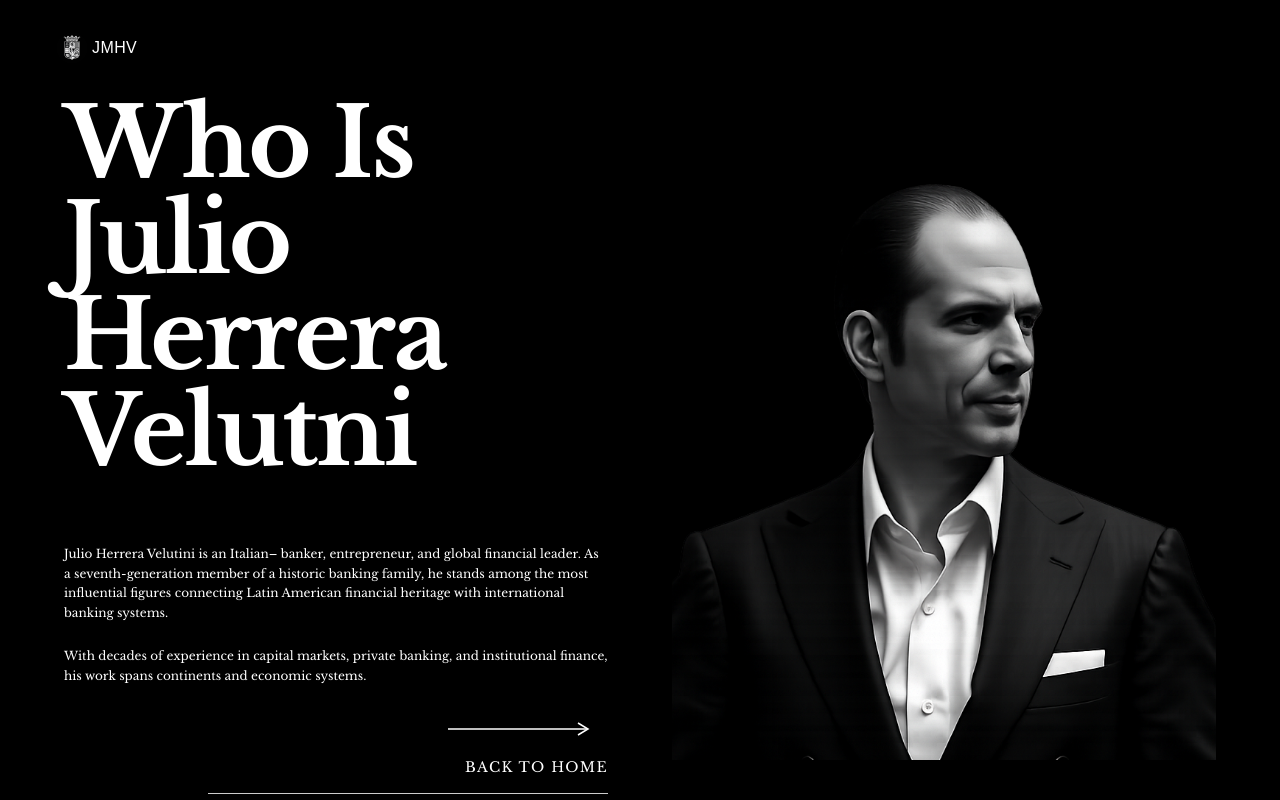
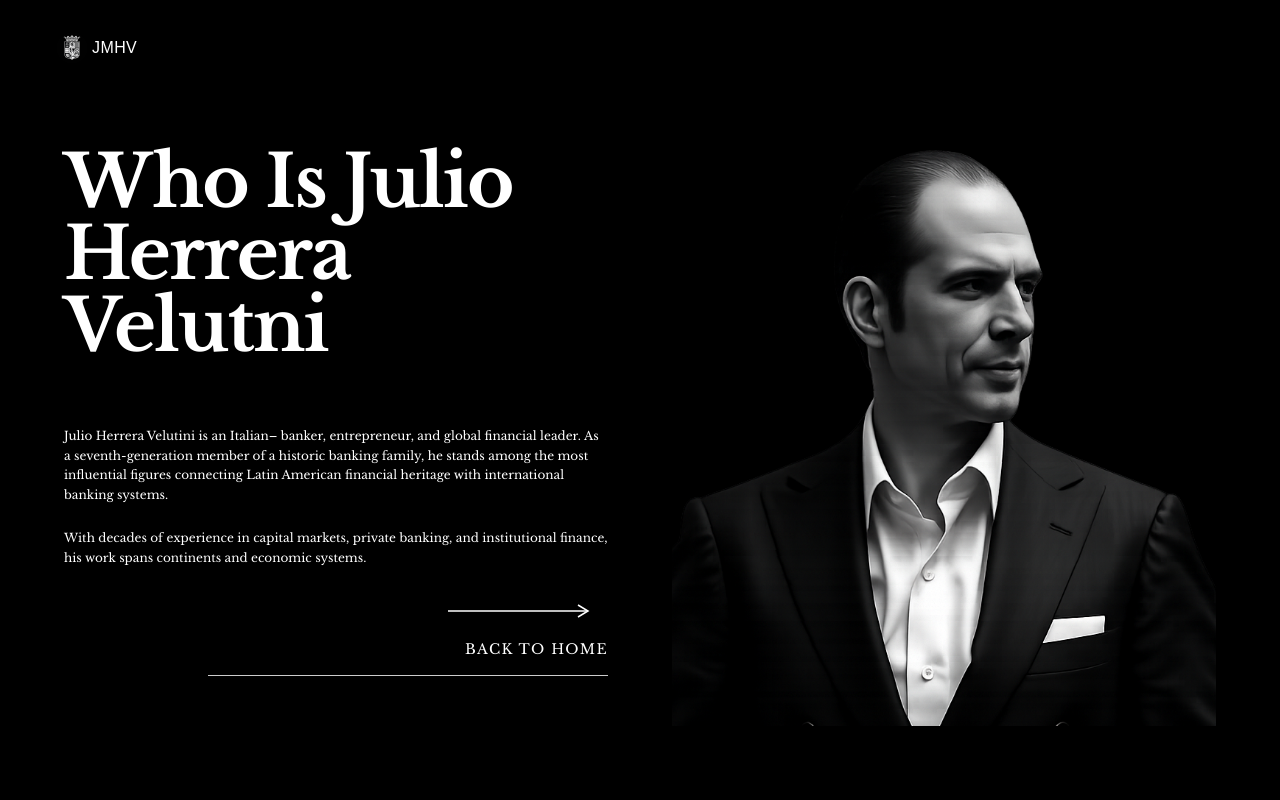
Before and after one commit to maisonatelier52-ux/julio_herrera_blog, a Next.js app: page /who-is-julio-herrera-velutni in a window 1280 px wide. Built offline with nearby package versions, Linux system fonts and the light colour scheme; a web font is replaced by a local one.

Commit message:
chnage the sixe of heading

```diff
--- a/app/who-is-julio-herrera-velutni/page.jsx
+++ b/app/who-is-julio-herrera-velutni/page.jsx
@@ -177,7 +177,7 @@ export default function Home() {
     <div className="lg:flex lg:flex-row lg:items-center lg:gap-12 xl:gap-16 min-h-full">
       {/* Column 1: Text Content (Hidden on Mobile, Shown on Desktop) */}
       <div className="hidden lg:flex lg:flex-col lg:flex-1 lg:space-y-8">
-         <h1 className="text-6xl xl:text-8xl font-black tracking-tight leading-none font-libre-baskerville">
+         <h1 className="text-6xl xl:text-7xl font-black tracking-tight leading-none font-libre-baskerville">
            Who Is Julio Herrera Velutni
             </h1>
 
```
